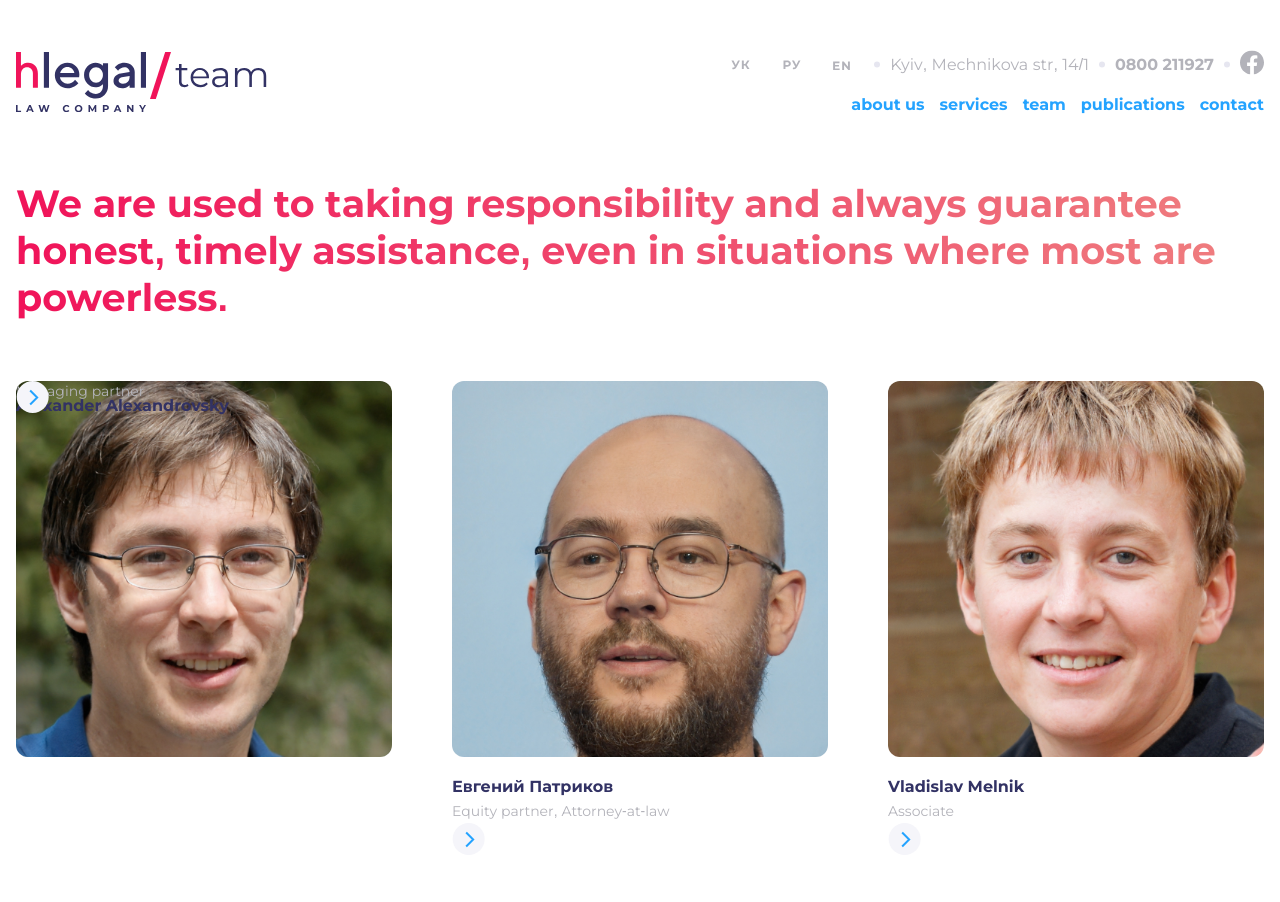
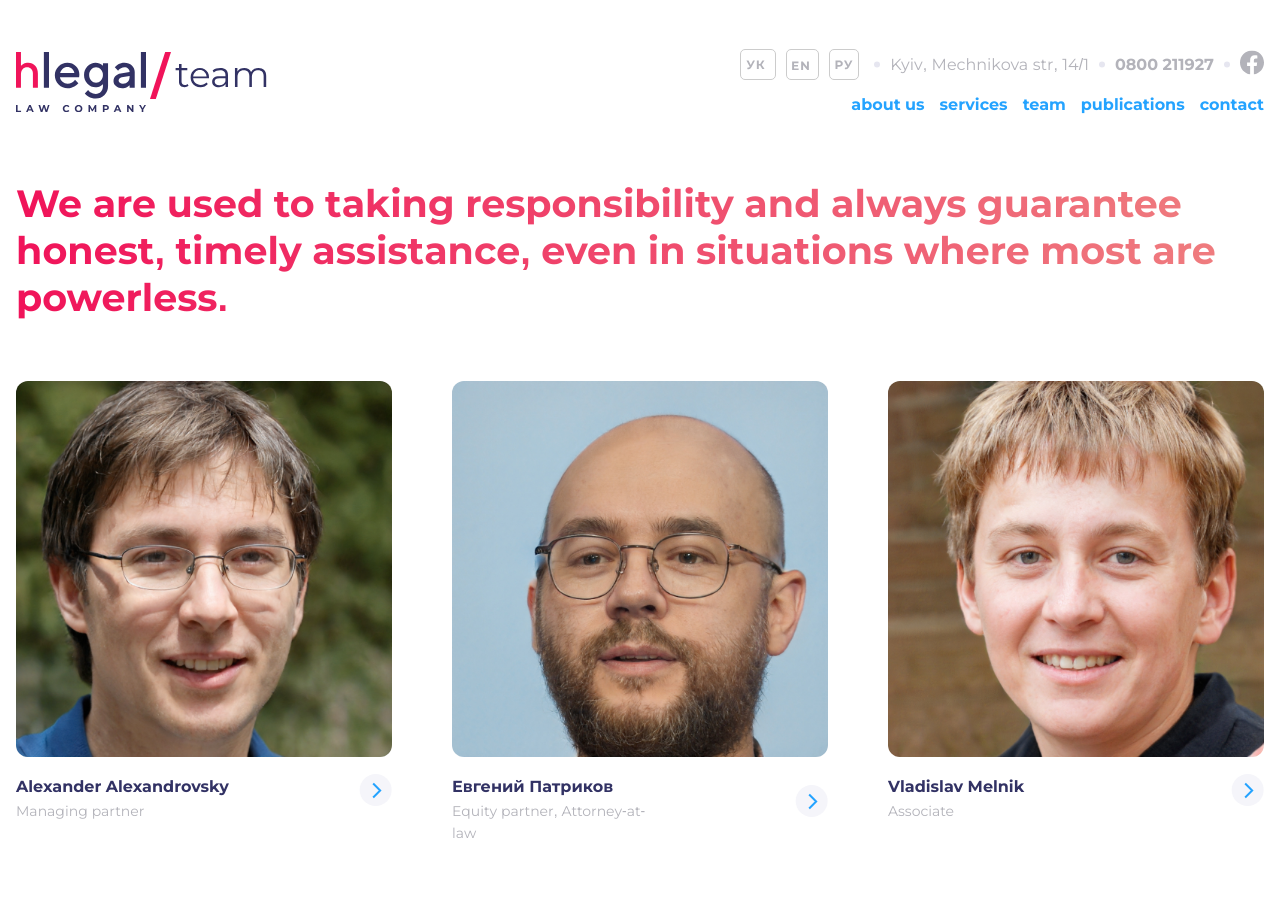
Before and after one commit to AleksandrBida/FE-Basic_18.10.23-DZ, a plain HTML site: page index.html in a window 1280 px wide. Shown: the top 902 px of the page. Drawn offline with Linux system fonts and the light colour scheme.

Commit message:
adaptiv13

```diff
--- a/css/style.css
+++ b/css/style.css
@@ -181,9 +181,33 @@ main {
   color: var(--Active-Regular, #24a3ff);
   margin-top: 16px;
 }
-.language {
-  margin: 0 14px 0 14px;
+
+.language label {
+  cursor: pointer;
+  padding: 5px;
+  margin: 5px;
+  border: 1px solid #ccc;
+  border-radius: 5px;
 }
+
+.language input[type="radio"] + label svg {
+  fill: #b3b3ba;
+  transition: fill 0.3s ease;
+}
+
+.language input[type="radio"]:checked + label svg {
+  fill: #f0145a;
+}
+
+.language input[type="radio"]:checked + label {
+  background-color: #08680a;
+  border-color: #24a3ff;
+}
+
+input[type="radio"] {
+  display: none;
+}
+
 /*-------------------------------title-------------------------*/
 .title {
   margin: 60px auto 60px auto;
@@ -227,7 +251,8 @@ main {
     "a a"
     "a a"
     "b d"
-    "c";
+    "c d";
+  align-items: center;
 }
 
 .grid .element1 {
@@ -241,10 +266,13 @@ main {
 }
 .grid .element4 {
   grid-area: d;
+  align-self: auto;
+  text-align: right;
 }
 
 /*-------------------------------footer------------------------------*/
 .footer {
+  padding: 30px 0 30px;
   margin-bottom: 100px;
 }
 .f-bg {
--- a/index.html
+++ b/index.html
@@ -23,11 +23,38 @@
 
                 <div class="flex f-d-column ">
                     <div class=" flex a-i-center">
-                        <form action="">
-                            <img src="images/header/УК.svg" class="language text-12x700 color-text" alt="image">
-                            <img src="images/header/РУ.svg" class="language text-12x700 color-text" alt="image">
-                            <img src="images/header/EN2.svg" class="language text-12x700 color-text" alt="image">
+                        <form action="https://fom.in.ua/echo" class="language" method="post">
+                            <label> <input type="radio" name="lang" value="1" checked>
+                                <svg width="19" height="10" viewBox="0 0 19 10" fill="none"
+                                    xmlns="http://www.w3.org/2000/svg">
+                                    <path
+                                        d="M8.96198 0.599999L5.38598 7.248C5.04198 7.888 4.62598 8.372 4.13798 8.7C3.65798 9.028 3.13398 9.192 2.56598 9.192C2.12598 9.192 1.66998 9.096 1.19798 8.904L1.66598 7.428C2.00198 7.532 2.28198 7.584 2.50598 7.584C2.74598 7.584 2.96198 7.528 3.15398 7.416C3.34598 7.296 3.52198 7.112 3.68198 6.864L3.75398 6.768L0.441984 0.599999H2.51798L4.74998 5.112L7.05398 0.599999H8.96198ZM14.1378 5.616H12.7938V9H10.8618V0.599999H12.7938V3.996H14.1858L16.3938 0.599999H18.4458L15.6978 4.656L18.5298 9H16.3218L14.1378 5.616Z"
+                                        fill="#B3B3BA" />
+                                </svg>
+                            </label>
+                            <label> <input type="radio" name="lang" value="2" checked>
+                                <svg width="17" height="9" viewBox="0 0 17 9" fill="none"
+                                    xmlns="http://www.w3.org/2000/svg">
+                                    <path
+                                        d="M6.62891 7.44V9H0.124906V0.599999H6.47291V2.16H2.05691V3.984H5.95691V5.496H2.05691V7.44H6.62891ZM16.8797 0.599999V9H15.2837L11.0957 3.9V9H9.17569V0.599999H10.7837L14.9597 5.7V0.599999H16.8797Z"
+                                        fill="#B3B3BA" />
+                                </svg>
+                            </label>
+                            <label> <input type="radio" name="lang" value="3" checked>
+                                <svg width="18" height="10" viewBox="0 0 18 10" fill="none"
+                                    xmlns="http://www.w3.org/2000/svg">
+                                    <path
+                                        d="M4.14875 0.599999C4.89275 0.599999 5.53675 0.724 6.08075 0.972C6.63275 1.22 7.05675 1.572 7.35275 2.028C7.64875 2.484 7.79675 3.024 7.79675 3.648C7.79675 4.264 7.64875 4.804 7.35275 5.268C7.05675 5.724 6.63275 6.076 6.08075 6.324C5.53675 6.564 4.89275 6.684 4.14875 6.684H2.45675V9H0.51275V0.599999H4.14875ZM4.04075 5.1C4.62475 5.1 5.06875 4.976 5.37275 4.728C5.67675 4.472 5.82875 4.112 5.82875 3.648C5.82875 3.176 5.67675 2.816 5.37275 2.568C5.06875 2.312 4.62475 2.184 4.04075 2.184H2.45675V5.1H4.04075ZM17.4757 0.599999L13.8997 7.248C13.5557 7.888 13.1397 8.372 12.6517 8.7C12.1717 9.028 11.6477 9.192 11.0797 9.192C10.6397 9.192 10.1837 9.096 9.71166 8.904L10.1797 7.428C10.5157 7.532 10.7957 7.584 11.0197 7.584C11.2597 7.584 11.4757 7.528 11.6677 7.416C11.8597 7.296 12.0357 7.112 12.1957 6.864L12.2677 6.768L8.95566 0.599999H11.0317L13.2637 5.112L15.5677 0.599999H17.4757Z"
+                                        fill="#B3B3BA" />
+                                </svg>
+                            </label>
                         </form>
+
+
+
+
+                        </form>
+
 
 
 
@@ -110,82 +137,137 @@
 
                     <div class="card">
                         <a href="#" class="a__none">
+                            <div class="card grid">
+                                <div class="element1">
                                     <img src="images/foto2/Team-2.jpg" class="foto" alt="foto">
+                                </div>
+
+                                <div class="element2">
                                     <h5 class="text-16x700 color-main">Евгений Патриков</h5>
+                                </div>
+                                <div class="element3">
 
                                     <p class="text-14x400 color-text">Equity partner, Attorney-at-law</p>
+                                </div>
+                                <div class="element4">
                                     <svg width="33" height="32" viewBox="0 0 33 32" fill="none"
                                         xmlns="http://www.w3.org/2000/svg">
                                         <g id="Button / More">
                                             <circle id="Ellipse" cx="16.6667" cy="16" r="16" fill="#F5F5FA" />
-                                    <path id="Vector" d="M14.1667 23.5L21.1667 16.5L14.1667 9.5" stroke="#24A3FF"
-                                        stroke-width="2" />
+                                            <path id="Vector" d="M14.1667 23.5L21.1667 16.5L14.1667 9.5"
+                                                stroke="#24A3FF" stroke-width="2" />
                                         </g>
                                     </svg>
+                                </div>
+                            </div>
                         </a>
                     </div>
 
                     <div class="card">
                         <a href="#" class="a__none">
+                            <div class="card grid">
+                                <div class="element1">
                                     <img src="images/foto2/Team-3.jpg" class="foto" alt="foto">
+                                </div>
+
+                                <div class="element2">
                                     <h5 class="text-16x700 color-main">Vladislav Melnik</h5>
+                                </div>
+                                <div class="element3">
                                     <p class="text-14x400 color-text">Associate</p>
+                                </div>
+                                <div class="element4">
                                     <svg width="33" height="32" viewBox="0 0 33 32" fill="none"
                                         xmlns="http://www.w3.org/2000/svg">
                                         <g id="Button / More">
                                             <circle id="Ellipse" cx="16.6667" cy="16" r="16" fill="#F5F5FA" />
-                                    <path id="Vector" d="M14.1667 23.5L21.1667 16.5L14.1667 9.5" stroke="#24A3FF"
-                                        stroke-width="2" />
+                                            <path id="Vector" d="M14.1667 23.5L21.1667 16.5L14.1667 9.5"
+                                                stroke="#24A3FF" stroke-width="2" />
                                         </g>
                                     </svg>
+                                </div>
+                            </div>
                         </a>
                     </div>
 
                     <div class="card">
                         <a href="#" class="a__none">
+                            <div class="card grid">
+                                <div class="element1">
                                     <img src="images/foto2/Team-4.jpg" class="foto" alt="foto">
+                                </div>
+
+                                <div class="element2">
                                     <h5 class="text-16x700 color-main">Sergey Binn</h5>
+                                </div>
+                                <div class="element3">
                                     <p class="text-14x400 color-text">Associate</p>
+                                </div>
+                                <div class="element4">
                                     <svg width="33" height="32" viewBox="0 0 33 32" fill="none"
                                         xmlns="http://www.w3.org/2000/svg">
                                         <g id="Button / More">
                                             <circle id="Ellipse" cx="16.6667" cy="16" r="16" fill="#F5F5FA" />
-                                    <path id="Vector" d="M14.1667 23.5L21.1667 16.5L14.1667 9.5" stroke="#24A3FF"
-                                        stroke-width="2" />
+                                            <path id="Vector" d="M14.1667 23.5L21.1667 16.5L14.1667 9.5"
+                                                stroke="#24A3FF" stroke-width="2" />
                                         </g>
                                     </svg>
+                                </div>
+                            </div>
                         </a>
                     </div>
 
                     <div class="card">
                         <a href="#" class="a__none">
+                            <div class="card grid">
+                                <div class="element1">
                                     <img src="images/foto2/Team-5.jpg" class="foto" alt="foto">
+                                </div>
+
+                                <div class="element2">
                                     <h5 class="text-16x700 color-main">Oksana Kobzar</h5>
+                                </div>
+                                <div class="element3">
                                     <p class="text-14x400 color-text">Equity partner, Attorney-at-law</p>
+                                </div>
+                                <div class="element4">
                                     <svg width="33" height="32" viewBox="0 0 33 32" fill="none"
                                         xmlns="http://www.w3.org/2000/svg">
                                         <g id="Button / More">
                                             <circle id="Ellipse" cx="16.6667" cy="16" r="16" fill="#F5F5FA" />
-                                    <path id="Vector" d="M14.1667 23.5L21.1667 16.5L14.1667 9.5" stroke="#24A3FF"
-                                        stroke-width="2" />
+                                            <path id="Vector" d="M14.1667 23.5L21.1667 16.5L14.1667 9.5"
+                                                stroke="#24A3FF" stroke-width="2" />
                                         </g>
                                     </svg>
+                                </div>
+                            </div>
                         </a>
                     </div>
 
                     <div class="card">
                         <a href="#" class="a__none">
+                            <div class="card grid">
+                                <div class="element1">
                                     <img src="images/foto2/Team-6.jpg" class="foto" alt="foto">
+                                </div>
+
+                                <div class="element2">
                                     <h5 class="text-16x700 color-main">Julia Wolk</h5>
+                                </div>
+                                <div class="element3">
                                     <p class="text-14x400 color-text">Associate, Attorney-at-law</p>
+                                </div>
+                                <div class="element4">
                                     <svg width="33" height="32" viewBox="0 0 33 32" fill="none"
                                         xmlns="http://www.w3.org/2000/svg">
                                         <g id="Button / More">
                                             <circle id="Ellipse" cx="16.6667" cy="16" r="16" fill="#F5F5FA" />
-                                    <path id="Vector" d="M14.1667 23.5L21.1667 16.5L14.1667 9.5" stroke="#24A3FF"
-                                        stroke-width="2" />
+                                            <path id="Vector" d="M14.1667 23.5L21.1667 16.5L14.1667 9.5"
+                                                stroke="#24A3FF" stroke-width="2" />
                                         </g>
                                     </svg>
+                                </div>
+                            </div>
                         </a>
                     </div>
 
```
Lines whose indentation alone changed are shown as unchanged.
